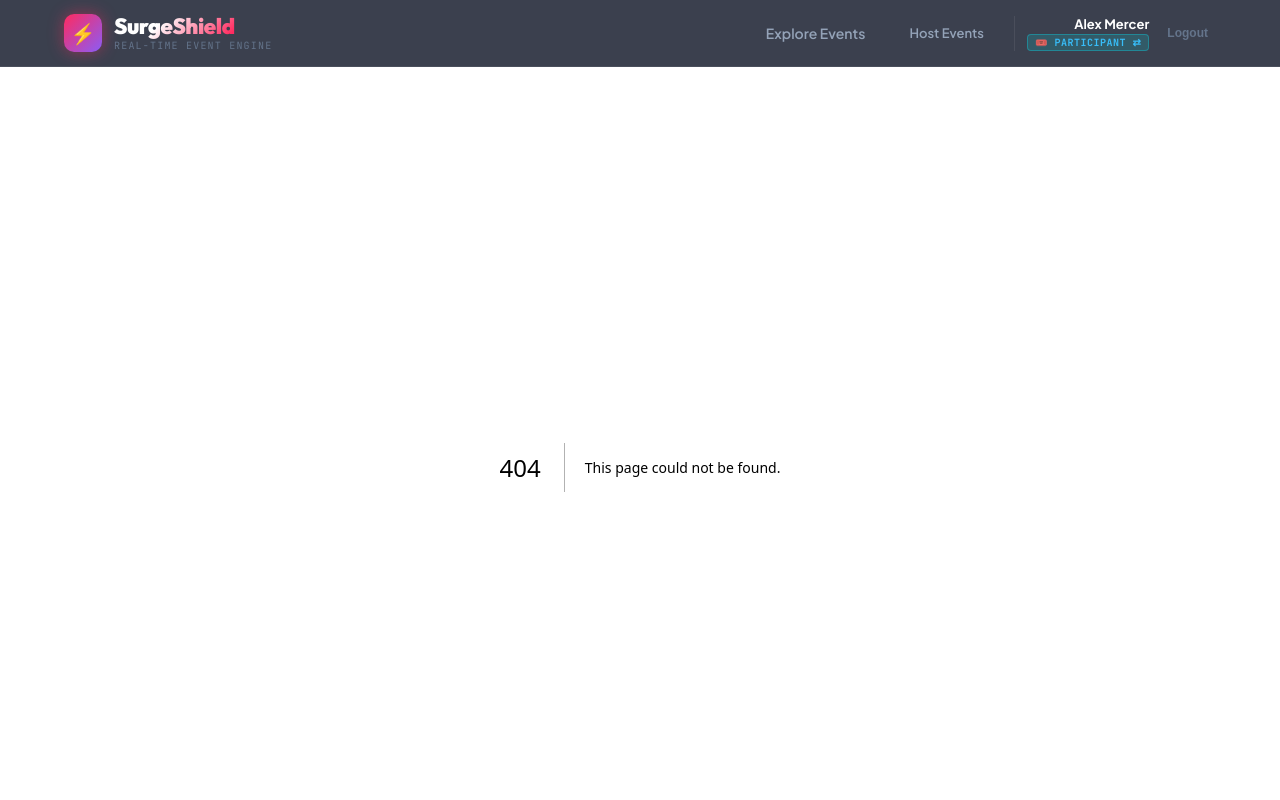
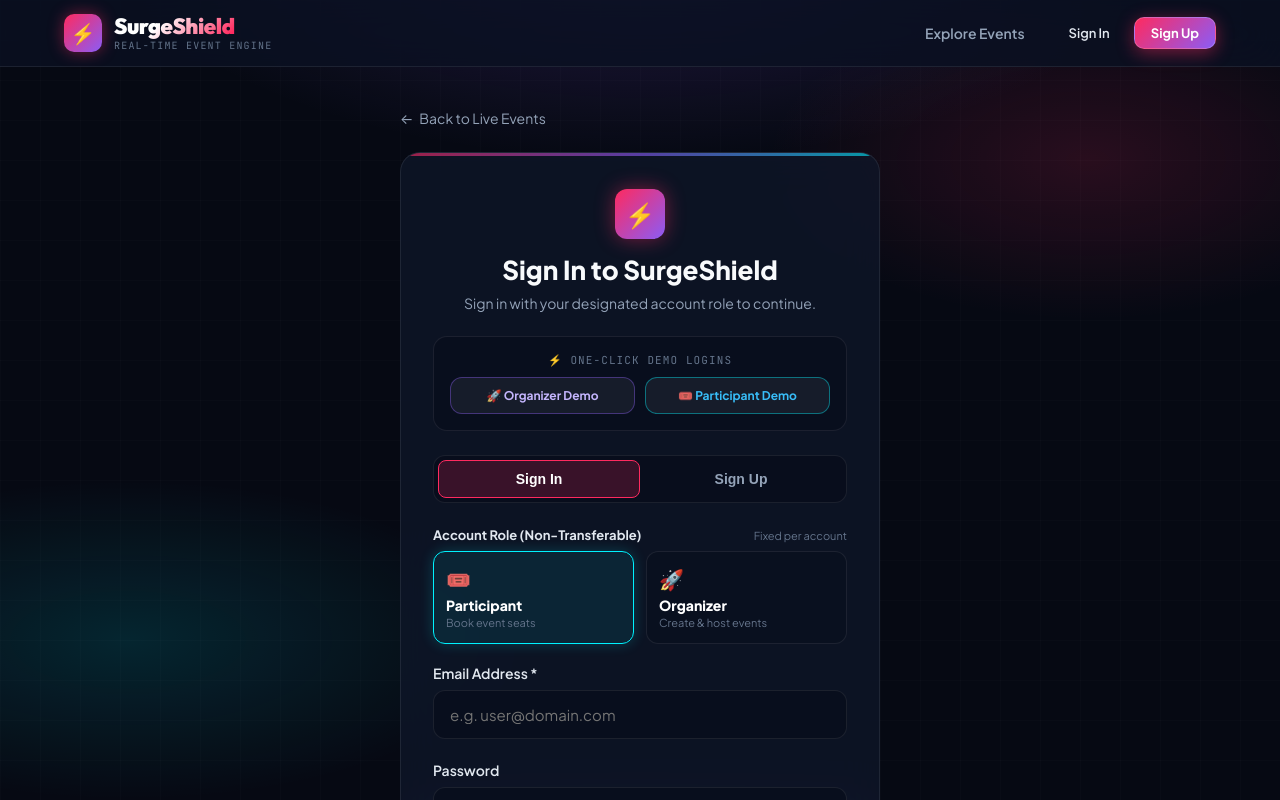
Before and after one commit to Ponhari-S/SurgeShield-WorkDay, a Next.js app in the folder frontend/: page /signup in a window 1280 px wide. Before the commit this address had no page. Shown: the top 800 px of the page. Built offline with nearby package versions, Linux system fonts and the light colour scheme.

Commit message:
Enforce strict role immutability, fix logout redirect, and add dedicated signup route

```diff
--- a/frontend/lib/auth.js
+++ b/frontend/lib/auth.js
@@ -27,13 +27,11 @@ export function AuthProvider({ children }) {
       if (stored) {
         setUser(JSON.parse(stored));
       } else {
-        // Default to demo participant for instant frictionless experience
-        setUser(DEMO_PARTICIPANT);
-        localStorage.setItem('surgeshield_user', JSON.stringify(DEMO_PARTICIPANT));
+        setUser(null);
       }
     } catch (e) {
       console.warn('Failed to parse stored auth user', e);
-      setUser(DEMO_PARTICIPANT);
+      setUser(null);
     } finally {
       setLoading(false);
     }
@@ -52,11 +50,13 @@ export function AuthProvider({ children }) {
     const defaultName = email.split('@')[0].replace(/[._]/g, ' ');
     const formattedName = defaultName.charAt(0).toUpperCase() + defaultName.slice(1);
 
+    // Strict Role: Role is fixed upon login/account selection
+    const targetRole = role === 'organizer' ? 'organizer' : 'participant';
     const newUser = {
       id: 'usr_' + Math.random().toString(36).substring(2, 9),
-      name: formattedName || (role === 'organizer' ? 'Event Organizer' : 'Event Attendee'),
+      name: formattedName || (targetRole === 'organizer' ? 'Event Organizer' : 'Event Attendee'),
       email: email.trim().toLowerCase(),
-      role: role === 'organizer' ? 'organizer' : 'participant',
+      role: targetRole,
     };
     saveUser(newUser);
     return newUser;
@@ -73,21 +73,15 @@ export function AuthProvider({ children }) {
   }
 
   function register({ name, email, role = 'participant' }) {
+    const targetRole = role === 'organizer' ? 'organizer' : 'participant';
     const newUser = {
       id: 'usr_' + Math.random().toString(36).substring(2, 9),
       name: name.trim(),
       email: email.trim().toLowerCase(),
-      role: role === 'organizer' ? 'organizer' : 'participant',
+      role: targetRole,
     };
     saveUser(newUser);
     return newUser;
-  }
-
-  function switchRole(newRole) {
-    if (!user) return;
-    const targetRole = newRole || (user.role === 'organizer' ? 'participant' : 'organizer');
-    const updated = { ...user, role: targetRole };
-    saveUser(updated);
   }
 
   function logout() {
@@ -105,7 +99,6 @@ export function AuthProvider({ children }) {
         loginDemoOrganizer,
         loginDemoParticipant,
         register,
-        switchRole,
         logout,
       }}
     >
--- a/frontend/pages/_app.js
+++ b/frontend/pages/_app.js
@@ -1,10 +1,17 @@
 import '../styles/globals.css';
 import Link from 'next/link';
 import Head from 'next/head';
+import { useRouter } from 'next/router';
 import { AuthProvider, useAuth } from '../lib/auth';
 
 function AppNavbar() {
-  const { user, isOrganizer, logout, switchRole } = useAuth();
+  const router = useRouter();
+  const { user, isOrganizer, logout } = useAuth();
+
+  function handleLogout() {
+    logout();
+    router.push('/login?loggedOut=true');
+  }
 
   return (
     <nav className="navbar">
@@ -40,13 +47,13 @@ function AppNavbar() {
                 </Link>
               )}
 
-              {/* User Profile & Role Indicator */}
+              {/* User Profile & Permanent Role Indicator (Immutable Role) */}
               <div
                 style={{
                   display: 'flex',
                   alignItems: 'center',
-                  gap: 10,
-                  paddingLeft: 12,
+                  gap: 12,
+                  paddingLeft: 14,
                   borderLeft: '1px solid var(--border-subtle)',
                 }}
               >
@@ -55,14 +62,11 @@ function AppNavbar() {
                     {user.name}
                   </span>
                   <span
-                    onClick={() => switchRole()}
-                    title="Click to toggle role between Organizer and Participant"
                     style={{
                       fontSize: 10,
                       fontFamily: 'var(--font-mono)',
                       fontWeight: 700,
                       letterSpacing: '0.05em',
-                      cursor: 'pointer',
                       padding: '1px 7px',
                       borderRadius: 4,
                       background: isOrganizer ? 'rgba(139, 92, 246, 0.2)' : 'rgba(0, 242, 254, 0.15)',
@@ -71,39 +75,53 @@ function AppNavbar() {
                       marginTop: 2,
                     }}
                   >
-                    {isOrganizer ? '⚡ ORGANIZER' : '🎟️ PARTICIPANT'} ⇄
+                    {isOrganizer ? '⚡ ORGANIZER' : '🎟️ PARTICIPANT'}
                   </span>
                 </div>
 
                 <button
-                  onClick={logout}
+                  onClick={handleLogout}
                   className="nav-link"
                   style={{
                     fontSize: 12,
-                    padding: '4px 8px',
-                    background: 'transparent',
-                    border: 'none',
+                    padding: '6px 12px',
+                    background: 'rgba(239, 68, 68, 0.12)',
+                    border: '1px solid rgba(239, 68, 68, 0.25)',
+                    borderRadius: 8,
                     cursor: 'pointer',
-                    color: 'var(--text-dim)',
+                    color: '#fca5a5',
+                    fontWeight: 600,
                   }}
-                  title="Sign Out"
+                  title="Sign Out of Session"
                 >
                   Logout
                 </button>
               </div>
             </>
           ) : (
+            <div style={{ display: 'flex', alignItems: 'center', gap: 10 }}>
               <Link
                 href="/login"
-              className="nav-cta"
+                className="nav-link"
                 style={{
-                background: 'rgba(255, 255, 255, 0.08)',
-                border: '1px solid var(--border-subtle)',
-                boxShadow: 'none',
+                  fontSize: 13,
+                  fontWeight: 600,
+                  color: '#e2e8f0',
                 }}
               >
                 Sign In
               </Link>
+              <Link
+                href="/signup"
+                className="nav-cta"
+                style={{
+                  fontSize: 13,
+                  padding: '7px 16px',
+                }}
+              >
+                Sign Up
+              </Link>
+            </div>
           )}
         </div>
       </div>
--- a/frontend/pages/login.js
+++ b/frontend/pages/login.js
@@ -1,28 +1,36 @@
-import { useState } from 'react';
+import { useState, useEffect } from 'react';
 import { useRouter } from 'next/router';
 import Link from 'next/link';
 import { useAuth } from '../lib/auth';
 
 export default function LoginPage() {
   const router = useRouter();
-  const { redirect } = router.query;
-  const { login, loginDemoOrganizer, loginDemoParticipant, register } = useAuth();
+  const { redirect, loggedOut, initialMode } = router.query;
+  const { user, login, loginDemoOrganizer, loginDemoParticipant, register } = useAuth();
 
-  const [mode, setMode] = useState('login'); // 'login' | 'register'
+  const [mode, setMode] = useState(initialMode === 'register' ? 'register' : 'login'); // 'login' | 'register'
   const [role, setRole] = useState('participant'); // 'participant' | 'organizer'
   const [name, setName] = useState('');
   const [email, setEmail] = useState('');
   const [password, setPassword] = useState('');
   const [error, setError] = useState('');
+  const [infoMsg, setInfoMsg] = useState(loggedOut ? 'You have been successfully logged out.' : '');
 
-  function handleSuccess() {
-    const destination = redirect || (role === 'organizer' ? '/create-event' : '/');
+  useEffect(() => {
+    if (initialMode === 'register') {
+      setMode('register');
+    }
+  }, [initialMode]);
+
+  function handleSuccess(userRole) {
+    const destination = redirect || (userRole === 'organizer' ? '/create-event' : '/');
     router.push(destination);
   }
 
   function handleSubmit(e) {
     e.preventDefault();
     setError('');
+    setInfoMsg('');
 
     if (!email) {
       setError('Please provide a valid email address.');
@@ -30,34 +38,35 @@ export default function LoginPage() {
     }
 
     if (mode === 'register' && !name.trim()) {
-      setError('Please provide your full name.');
+      setError('Please enter your full name.');
       return;
     }
 
     try {
+      let loggedUser;
       if (mode === 'login') {
-        login({ email, role });
+        loggedUser = login({ email, role });
       } else {
-        register({ name, email, role });
+        loggedUser = register({ name, email, role });
       }
-      handleSuccess();
+      handleSuccess(loggedUser.role);
     } catch (err) {
       setError(err.message || 'Authentication failed');
     }
   }
 
   function handleQuickOrganizer() {
-    loginDemoOrganizer();
-    router.push(redirect || '/create-event');
+    const org = loginDemoOrganizer();
+    handleSuccess(org.role);
   }
 
   function handleQuickParticipant() {
-    loginDemoParticipant();
-    router.push(redirect || '/');
+    const part = loginDemoParticipant();
+    handleSuccess(part.role);
   }
 
   return (
-    <div className="container" style={{ maxWidth: 520, padding: '48px 20px 80px' }}>
+    <div className="container" style={{ maxWidth: 520, padding: '40px 20px 80px' }}>
       {/* Back Link */}
       <div style={{ marginBottom: 24 }}>
         <Link
@@ -76,18 +85,18 @@ export default function LoginPage() {
       </div>
 
       <div className="card" style={{ padding: '36px 32px' }}>
-        <div style={{ textAlign: 'center', marginBottom: 28 }}>
+        <div style={{ textAlign: 'center', marginBottom: 24 }}>
           <div
             style={{
-              width: 52,
-              height: 52,
-              borderRadius: 14,
+              width: 50,
+              height: 50,
+              borderRadius: 12,
               background: 'linear-gradient(135deg, #ff2a5f, #8b5cf6)',
               display: 'flex',
               alignItems: 'center',
               justifyContent: 'center',
-              fontSize: 26,
-              margin: '0 auto 16px',
+              fontSize: 24,
+              margin: '0 auto 14px',
               boxShadow: '0 0 20px var(--primary-glow)',
             }}
           >
@@ -98,10 +107,21 @@ export default function LoginPage() {
           </h1>
           <p style={{ color: 'var(--text-muted)', fontSize: 14 }}>
             {mode === 'login'
-              ? 'Select your account type to access real-time event operations.'
-              : 'Join as an organizer or attendee to unlock atomic reservations.'}
+              ? 'Sign in with your designated account role to continue.'
+              : 'Register as an organizer or attendee to unlock real-time reservations.'}
           </p>
         </div>
+
+        {/* Logged Out / Success Notice */}
+        {infoMsg && (
+          <div className="success-banner" style={{ marginBottom: 20 }}>
+            <span>✓</span>
+            <span>{infoMsg}</span>
+          </div>
+        )}
+
+        {/* Error Alert */}
+        {error && <div className="error-banner" style={{ marginBottom: 20 }}>⚠️ {error}</div>}
 
         {/* Quick Demo Access Bar */}
         <div
@@ -110,7 +130,7 @@ export default function LoginPage() {
             border: '1px solid var(--border-subtle)',
             borderRadius: 14,
             padding: 16,
-            marginBottom: 26,
+            marginBottom: 24,
           }}
         >
           <div
@@ -124,7 +144,7 @@ export default function LoginPage() {
               textAlign: 'center',
             }}
           >
-            ⚡ FAST-TRACK DEMO ACCOUNTS
+            ⚡ ONE-CLICK DEMO LOGINS
           </div>
           <div style={{ display: 'grid', gridTemplateColumns: '1fr 1fr', gap: 10 }}>
             <button
@@ -156,7 +176,7 @@ export default function LoginPage() {
           </div>
         </div>
 
-        {/* Tabs: Login vs Register */}
+        {/* Tabs: Sign In vs Register */}
         <div
           style={{
             display: 'flex',
@@ -169,7 +189,10 @@ export default function LoginPage() {
         >
           <button
             type="button"
-            onClick={() => setMode('login')}
+            onClick={() => {
+              setMode('login');
+              setError('');
+            }}
             style={{
               flex: 1,
               padding: '10px 0',
@@ -187,7 +210,10 @@ export default function LoginPage() {
           </button>
           <button
             type="button"
-            onClick={() => setMode('register')}
+            onClick={() => {
+              setMode('register');
+              setError('');
+            }}
             style={{
               flex: 1,
               padding: '10px 0',
@@ -201,18 +227,20 @@ export default function LoginPage() {
               transition: 'all 0.2s',
             }}
           >
-            Register
+            Sign Up
           </button>
         </div>
 
-        {error && <div className="error-banner" style={{ marginBottom: 20 }}>⚠️ {error}</div>}
+        <form onSubmit={handleSubmit}>
+          {/* Permanent Role Selector */}
+          <div style={{ marginBottom: 20 }}>
+            <div style={{ display: 'flex', justifyContent: 'space-between', marginBottom: 8, alignItems: 'center' }}>
+              <label style={{ margin: 0, fontSize: 13, fontWeight: 700, color: '#e2e8f0' }}>
+                Account Role (Non-Transferable)
+              </label>
+              <span style={{ fontSize: 11, color: 'var(--text-dim)' }}>Fixed per account</span>
+            </div>
 
-        <form onSubmit={handleSubmit}>
-          {/* Role Selection Cards */}
-          <div style={{ marginBottom: 20 }}>
-            <label style={{ display: 'block', marginBottom: 10, fontSize: 13, fontWeight: 700, color: '#e2e8f0' }}>
-              I am participating as:
-            </label>
             <div style={{ display: 'grid', gridTemplateColumns: '1fr 1fr', gap: 12 }}>
               <div
                 onClick={() => setRole('participant')}
@@ -259,7 +287,7 @@ export default function LoginPage() {
               <label>Full Name *</label>
               <input
                 required
-                placeholder="e.g. Jordan Miller"
+                placeholder="e.g. Elena Rostova"
                 value={name}
                 onChange={(e) => setName(e.target.value)}
               />
@@ -290,7 +318,7 @@ export default function LoginPage() {
           <button className="btn" type="submit" style={{ marginTop: 8 }}>
             {mode === 'login'
               ? `Sign In as ${role === 'organizer' ? 'Organizer' : 'Participant'} →`
-              : `Create ${role === 'organizer' ? 'Organizer' : 'Participant'} Account →`}
+              : `Register as ${role === 'organizer' ? 'Organizer' : 'Participant'} →`}
           </button>
         </form>
       </div>
--- /dev/null
+++ b/frontend/pages/signup.js
@@ -0,0 +1,5 @@
+import LoginPage from './login';
+
+export default function SignUpPage() {
+  return <LoginPage initialMode="register" />;
+}
```
Also changed, not shown: frontend/pages/create-event.js (+24 -11 lines). Lines whose indentation alone changed are shown as unchanged.
